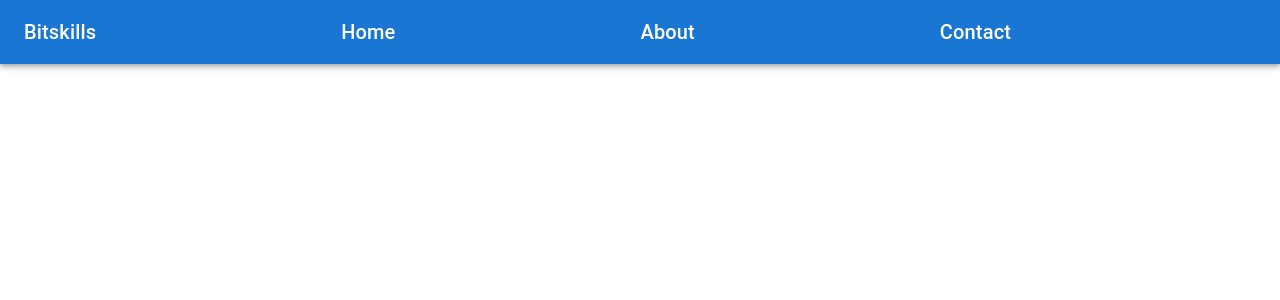
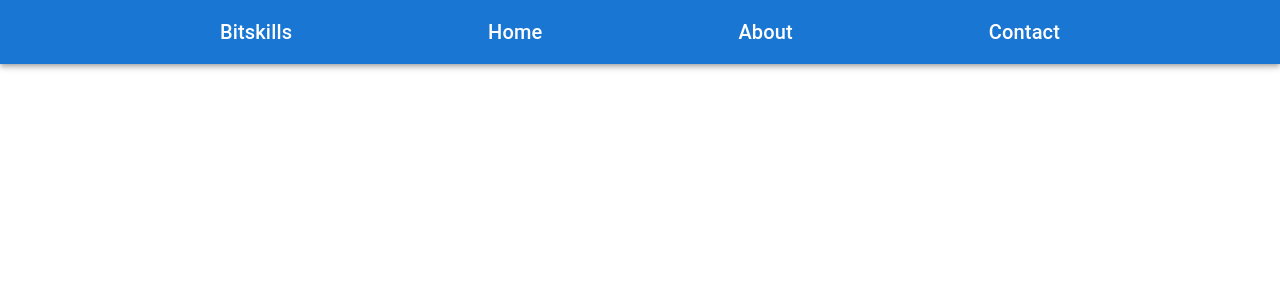
Before and after one commit to CodeDiversity/bitskills-pwa, a React (Create React App) app in the folder bitskills/: page / in a window 1280 px wide. Shown: the top 300 px of the page. Built offline with nearby package versions, Linux system fonts and the light colour scheme.

Commit message:
fixing styles for navbar

```diff
--- a/bitskills/package.json
+++ b/bitskills/package.json
@@ -12,6 +12,7 @@
     "@types/node": "^16.7.13",
     "@types/react": "^18.0.0",
     "@types/react-dom": "^18.0.0",
+    "node-sass": "^9.0.0",
     "react": "^18.2.0",
     "react-dom": "^18.2.0",
     "react-scripts": "5.0.1",
--- a/bitskills/src/App.tsx
+++ b/bitskills/src/App.tsx
@@ -1,12 +1,13 @@
 import React from 'react';
 import './App.css';
 import Navbar from './organisms/Navbar';
+import { BrowserRouter } from 'react-router-dom';
 
 function App() {
   return (
-    <div className='App'>
+    <BrowserRouter>
       <Navbar />
-    </div>
+    </BrowserRouter>
   );
 }
 
--- a/bitskills/src/atoms/BasicLink.tsx
+++ b/bitskills/src/atoms/BasicLink.tsx
@@ -1,5 +1,6 @@
 import React from 'react';
 import { styled } from '@mui/system';
+import { Link } from 'react-router-dom';
 import Typography from '@mui/material/Typography';
 
 const StyledLink = styled(Typography)`
@@ -7,12 +8,19 @@ const StyledLink = styled(Typography)`
 `;
 
 type BasicLinkProps = {
+  to: string;
   children: React.ReactNode;
-  variant: string;
+  variant?: string;
 };
 
-const BasicLink = ({ children, ...props }: BasicLinkProps) => {
-  return <StyledLink {...props}>{children}</StyledLink>;
+const BasicLink = ({ to, children, ...props }: BasicLinkProps) => {
+  return (
+    <Link to={to} style={{ textDecoration: 'none' }}>
+      <StyledLink component='span' {...props}>
+        {children}
+      </StyledLink>
+    </Link>
+  );
 };
 
 export default BasicLink;
--- /dev/null
+++ b/bitskills/src/organisms/Navbar.scss
@@ -0,0 +1,5 @@
+.appBar{
+    display: flex;
+    width: 100%;
+    justify-content: space-evenly;
+}
--- a/bitskills/src/organisms/Navbar.tsx
+++ b/bitskills/src/organisms/Navbar.tsx
@@ -2,19 +2,26 @@ import React from 'react';
 import AppBar from '@mui/material/AppBar';
 import Toolbar from '@mui/material/Toolbar';
 import BasicLink from '../atoms/BasicLink';
+import './Navbar.scss';
 
 const Navbar = () => {
   return (
-    <div>
-      <AppBar position='static'>
-        <Toolbar>
-          <BasicLink variant='h6'>Bitskills</BasicLink>
-          <BasicLink variant='h6'>Home</BasicLink>
-          <BasicLink variant='h6'>About</BasicLink>
-          <BasicLink variant='h6'>Contact</BasicLink>
-        </Toolbar>
-      </AppBar>
-    </div>
+    <AppBar position='static'>
+      <Toolbar className='appBar'>
+        <BasicLink variant='h6' to='/'>
+          Bitskills
+        </BasicLink>
+        <BasicLink variant='h6' to='/'>
+          Home
+        </BasicLink>
+        <BasicLink variant='h6' to='/about'>
+          About
+        </BasicLink>
+        <BasicLink variant='h6' to='/contact'>
+          Contact
+        </BasicLink>
+      </Toolbar>
+    </AppBar>
   );
 };
 
```
Also changed, not shown: 1 other file (tests, documents, lock files or other folders).
